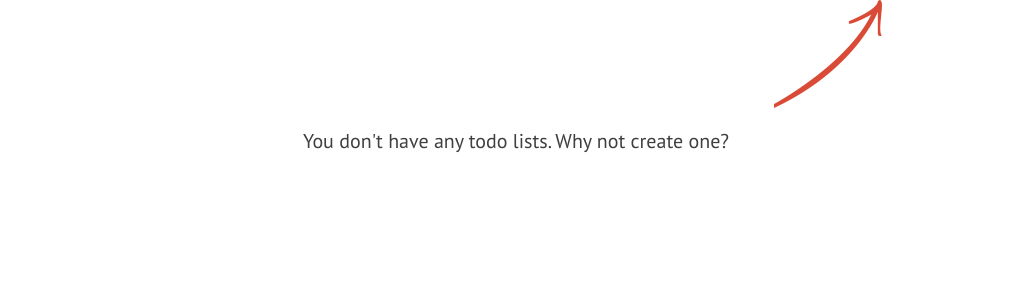
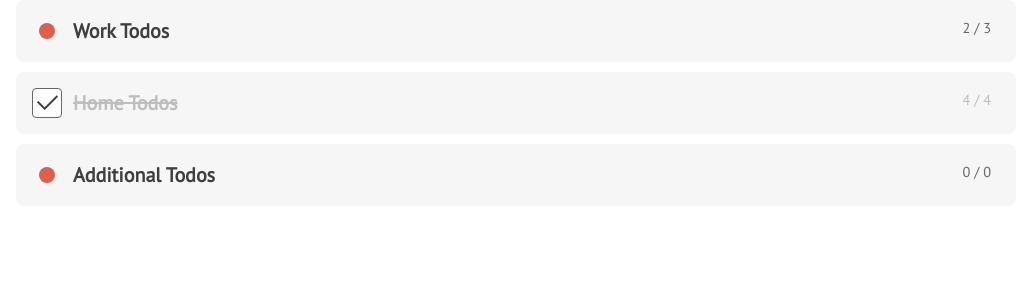
Before and after one commit to taronavagyan/todos-js175, a Node server app: page / in a window 1280 px wide. Shown: the part 129-429 px from the top of the page, without its empty margins (124-1146 px from the left). Run offline with Node 20, Linux system fonts and the light colour scheme.

Commit message:
update view

```diff
--- a/todos.js
+++ b/todos.js
@@ -14,7 +14,7 @@ app.use(morgan("common"));
 app.use(express.static("public"));
 
 app.get("/", (req, res) => {
-  res.render("lists");
+  res.render("lists", { todoLists });
 });
 
 app.listen(port, host, () => {
--- a/views/lists.pug
+++ b/views/lists.pug
@@ -4,7 +4,12 @@ block main
   if todoLists === undefined || todoLists.length === 0
     p#no_list You don't have any todo lists. Why not create one?
   else
-    p You have some lists. We need to list them.
+    ul#lists
+      each todoList in todoLists
+        li(class=todoList.isDone() ? "done" : "")
+          a(href=`/lists/${todoList.id}`)
+            h2= todoList.title
+            p #{todoList.allDone().size()} / #{todoList.size()}
 
 block headerLinks
   .actions
```
